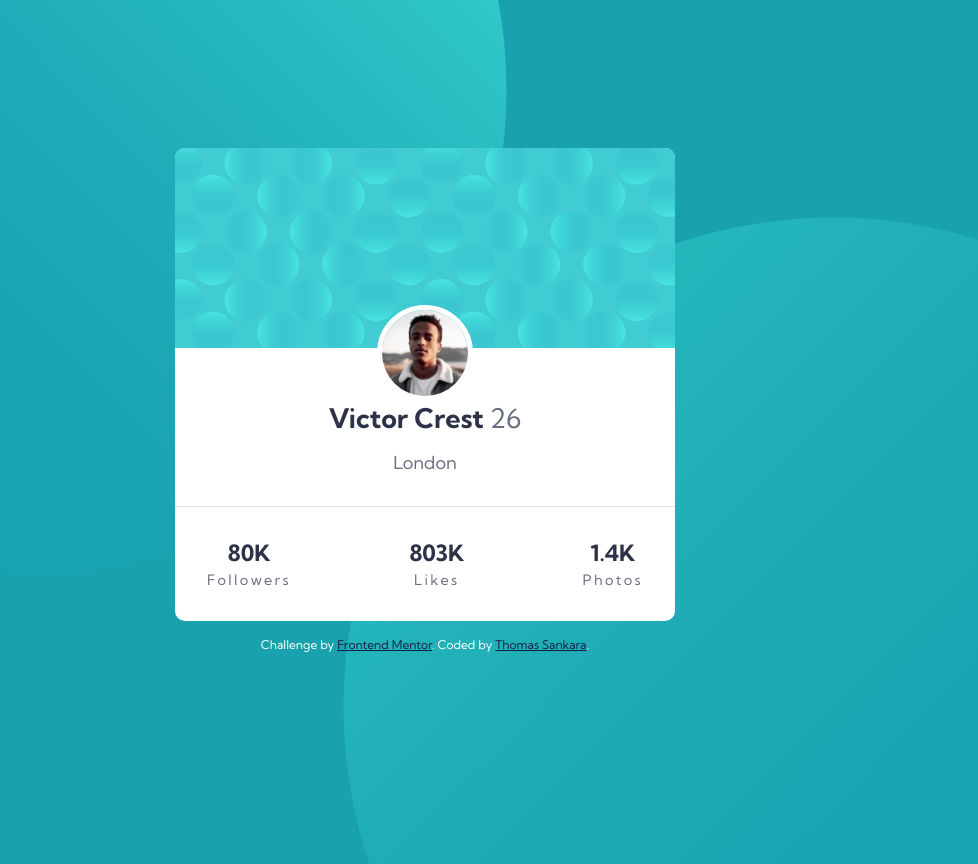
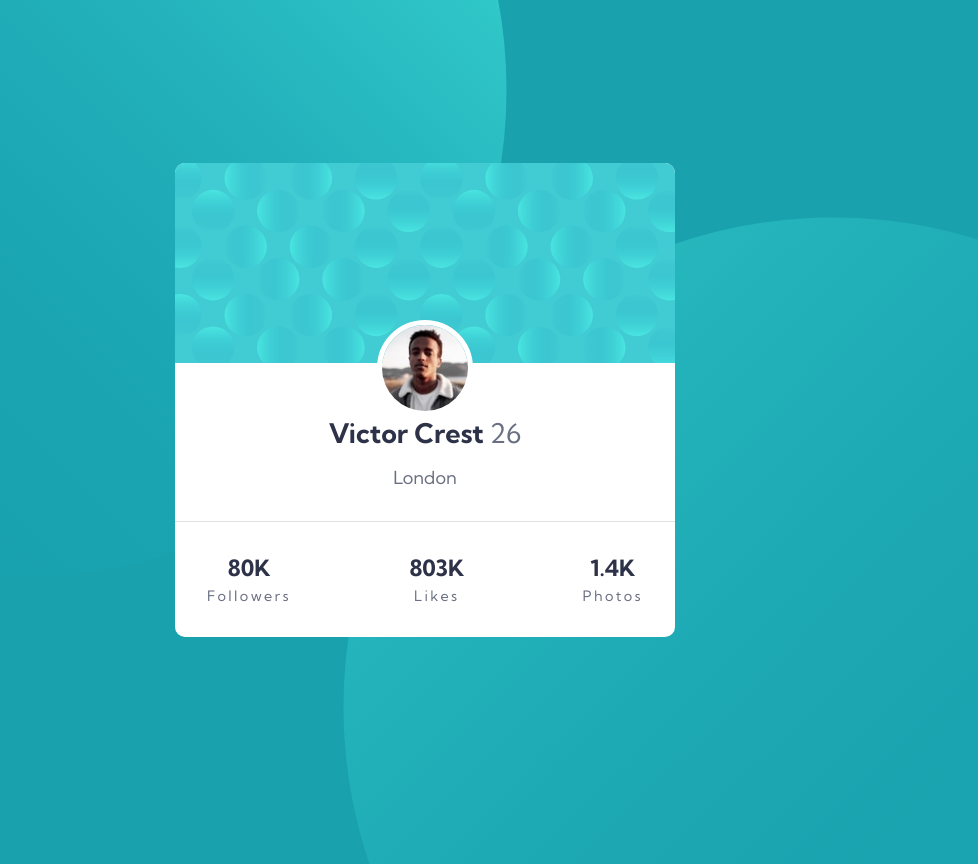
Before and after one commit to Bulinatu/Profile-card-component, a plain HTML site: page index.html in a window 1280 px wide. Shown: the top 864 px of the page, without its empty margins (215-1193 px from the left). Drawn offline with Linux system fonts and the light colour scheme.

Commit message:
Update index.html

```diff
--- a/index.html
+++ b/index.html
@@ -40,11 +40,6 @@
     <img src="./images/bg-pattern-bottom.svg" alt="" />
   </div>
 
-  <div class="attribution">
-    Challenge by
-    <a href="https://www.frontendmentor.io?ref=challenge" target="_blank">Frontend Mentor</a>. Coded by
-    <a href="https://tsbsankara.com" target="_blank" rel="noreferrer">Thomas Sankara</a>.
-  </div>
 </body>
 
 </html>
```
